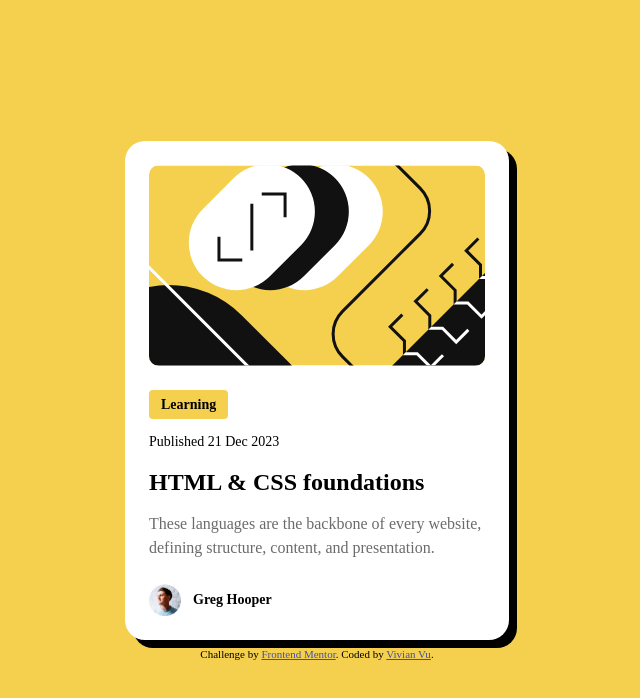
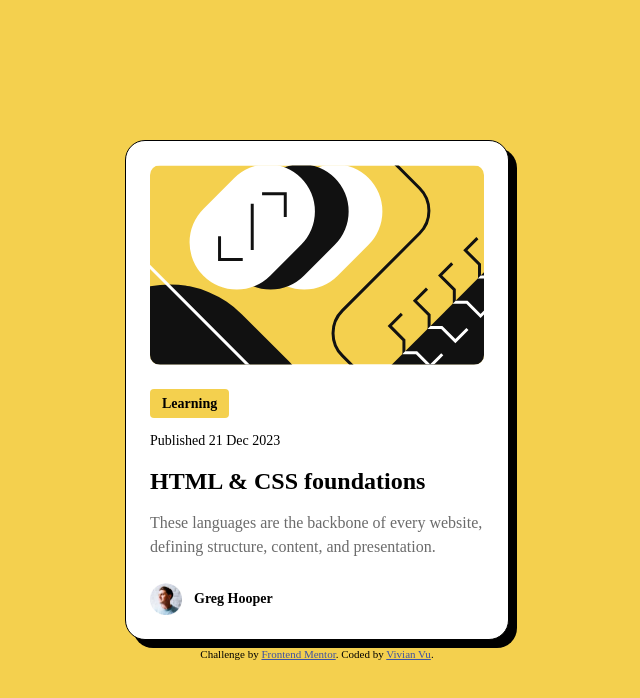
Before and after one commit to viveevu11/blog-preview-card, a plain HTML site: page index.html in a window 1280 px wide. Shown: the whole page, without its empty margins (323-963 px from the left). Drawn offline with Linux system fonts and the light colour scheme.

Commit message:
Add border to card

```diff
--- a/index.html
+++ b/index.html
@@ -18,7 +18,7 @@
     .attribution { font-size: 0.6875rem; text-align: center; margin-top: 8px}
     .attribution a { color: hsl(228, 45%, 44%); }
     body {display: flex; flex-direction: column; justify-content: center; align-items: center; margin: 0; min-height: 100vh; background-color: #F4D04E}
-    .card {display: flex; flex-direction: column; justify-content: center; padding: 24px; max-width: 384px; width: 90%; box-sizing: border-box; box-shadow: 8px 8px 0 0 rgba(0, 0, 0, 1); background-color: white; border-radius: 20px;}
+    .card {display: flex; flex-direction: column; justify-content: center; border: 1px black solid; padding: 24px; max-width: 384px; width: 90%; box-sizing: border-box; box-shadow: 8px 8px 0 0 rgba(0, 0, 0, 1); background-color: white; border-radius: 20px;}
     img {border-radius: 10px;}
     .profile {display: flex; align-items: center; gap: 12px}
     .category {align-self: flex-start; background-color: #F4D04E; border-radius: 4px; padding: 4px 12px}
```
